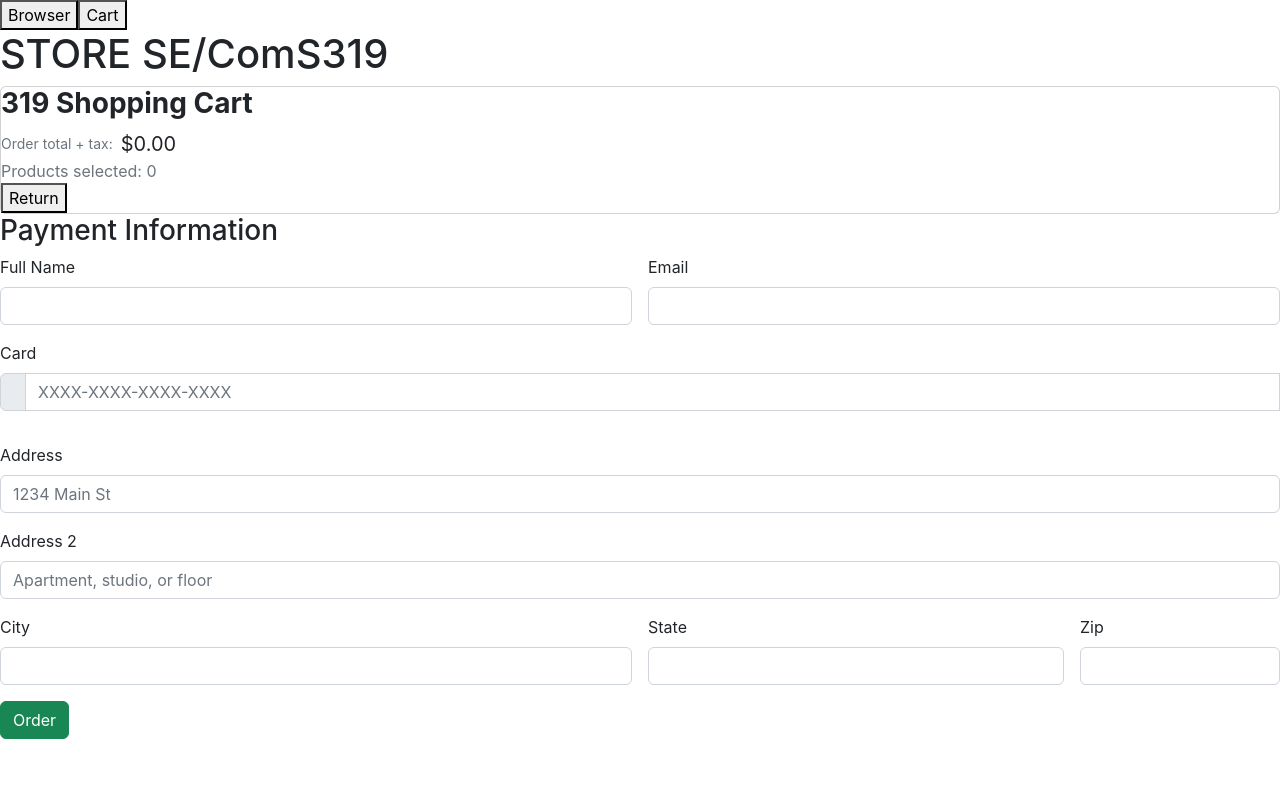
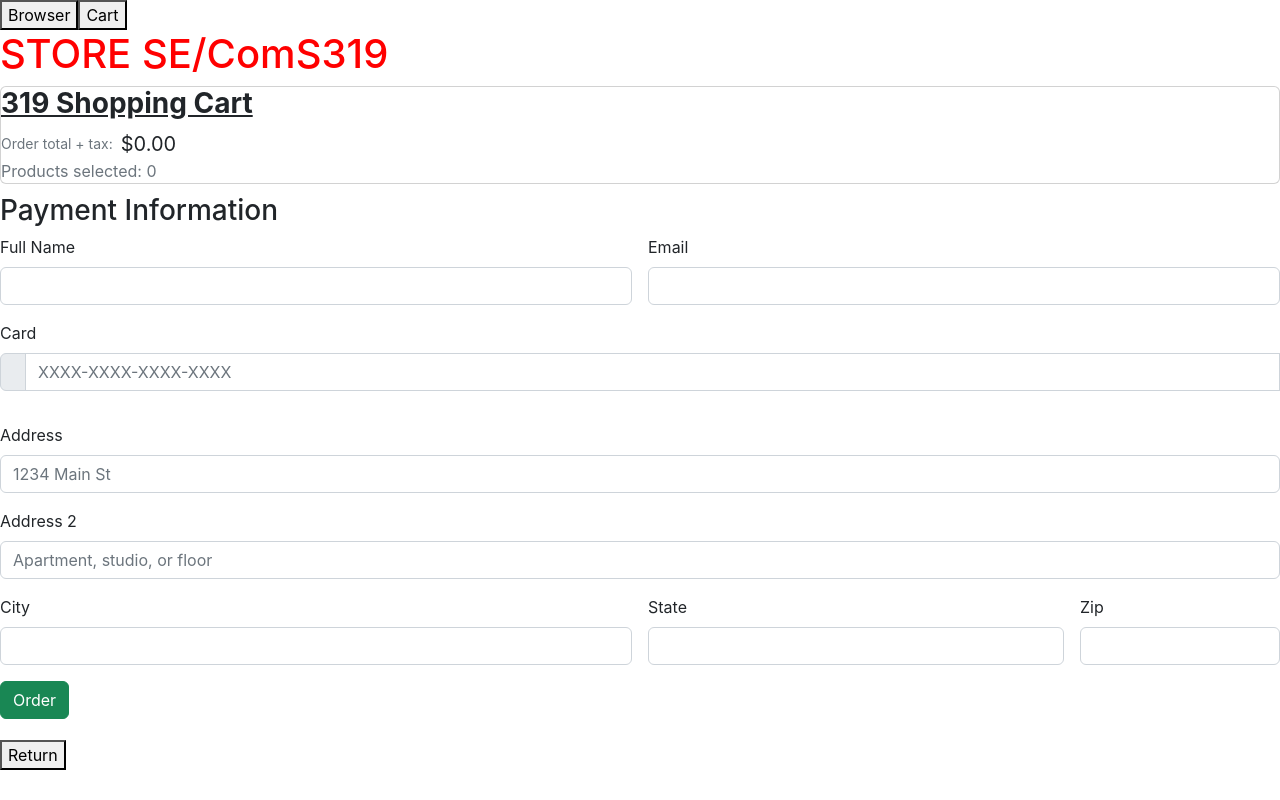
Before and after one commit to AlexHerting/coms319, a React (Create React App) app in the folder cart/: page / in a window 1280 px wide. Both pictures are taken after a click on the button "Cart". Built offline with nearby package versions, Linux system fonts and the light colour scheme.

Commit message:
minor fix

```diff
--- a/cart/src/App.js
+++ b/cart/src/App.js
@@ -5,8 +5,6 @@ function App() {
   const [activeView, setActiveView] = useState('browser');
   const [cart, setCart] = useState([]);
   const [cartTotal, setCartTotal] = useState(0);
-  // const [query, setQuery] = useState('');
-  // const [ProductsCategory, setProductsCategory] = useState(items);
 
   const handleButtonClick = (viewName) => {
     setActiveView(viewName);
@@ -40,7 +38,6 @@ function App() {
   );
 
   function BrowserView() {
-    const [cart, setCart] = useState([]);
     const [searchQuery, setSearchQuery] = useState('');
 
     const addToCart = (el) => {
@@ -65,7 +62,7 @@ function App() {
           </div>
           <div className="col">
             <div className="row text-muted">{el.title}</div>
-            <div className="row">{el.category}</div>
+            <div className="row">{el.description}</div>
           </div>
           <div className="col">
             <button type="button" variant="light" onClick={() => removeFromCart(el)}> - </button>{" "}
@@ -85,12 +82,17 @@ function App() {
 
     return (
       <div>
-        <nav id='navBar'>
+        <h1 style={{color: 'red'}}>STORE SE/ComS319</h1>
+        <div style={{paddingBottom: 10}}>
           <input type='text' placeholder='Search' value={searchQuery} onChange={(event) => setSearchQuery(event.target.value)} />
           {/* <button onClick={() => handleButtonClick('browser')}>Browser</button>
           <button onClick={() => handleButtonClick('cart')}>Cart</button> */}
-        </nav>
-        {listItems}
+        </div>
+        <h3>
+          <b style={{textDecorationLine: 'underline'}}>319 Shop Browser</b>
+        </h3>
+        <div>{listItems}</div>
+        <div><button onClick={() => handleButtonClick('cart')}>Checkout</button></div>
       </div>
     );
   }
@@ -412,7 +414,7 @@ function CartView() {
 
   return (
     <div>
-      <h1>STORE SE/ComS319</h1>
+      <h1 style={{color: 'red'}}>STORE SE/ComS319</h1>
       <div className="card">
         <div className="row">
           {/* HERE, IT IS THE SHOPING CART */}
@@ -421,7 +423,7 @@ function CartView() {
               <div className="row">
                 <div className="col">
                   <h3 id='cartTitle'>
-                    <b>319 Shopping Cart</b>
+                    <b style={{textDecorationLine: 'underline'}}>319 Shopping Cart</b>
                   </h3>
                   <h3 id='orderTitle' className='collapse'>
                     <b>Ordered Items</b>
@@ -440,11 +442,10 @@ function CartView() {
           <div className="col align-self-center text-right text-muted">
                 Products selected: {cart.length}
           </div>
-          <div><button id='returnBtn' onClick={() => handleButtonClick('browser')}>Return</button></div>
         </div>
       </div>
 
-      <h3>Payment Information</h3>
+      <h3 style={{paddingTop: 10}}>Payment Information</h3>
       <div id="liveAlertPlaceholder"></div>
       <form className="row g-3" id="checkout-form">
         {/* Full Name */}
@@ -511,6 +512,8 @@ function CartView() {
             <i className="bi-bag-check"></i> Order
           </button>
         </div>
+        {/* Return Button */}
+        <div style={{paddingTop: 5}}><button id='returnBtn' onClick={() => handleButtonClick('browser')}>Return</button></div>
       </form>
 
       <div id='summCard' className="card collapse" style={{ width: "18rem" }}>
```
